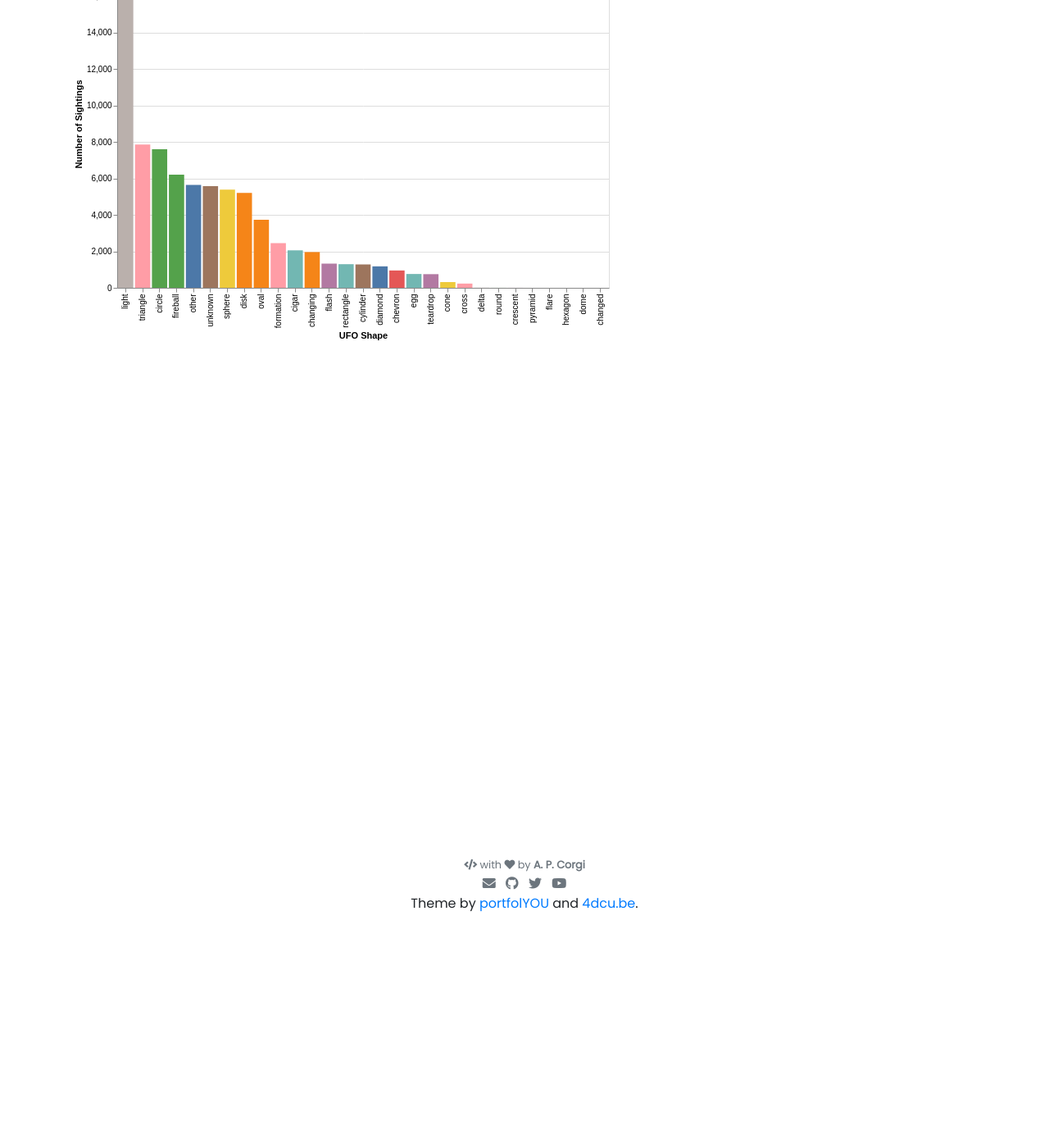
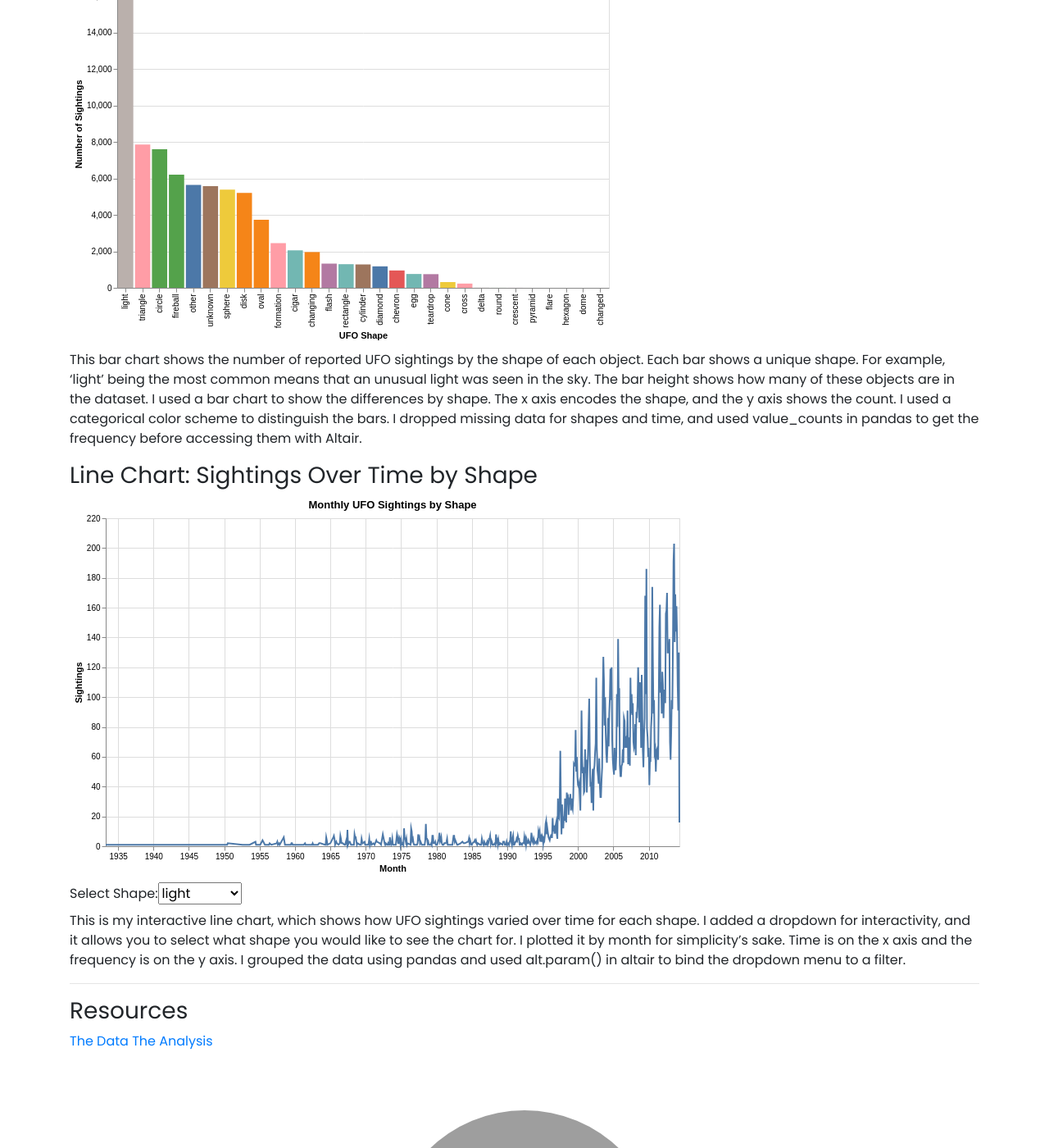
Before and after one commit to jamesjs4/jamesjs4.github.io, a Jekyll site: the page built from pages/index.md, in a window 1280 px wide and 1400 px high, scrolled down 270 px. Shown: the whole window at 82% size. Built offline with Jekyll 4.4.1, drawn with Linux system fonts in a browser that asks for light colours; nearby versions of some CDN libraries; some of the changed text lies outside the part shown; grey boxes are pictures that could not be loaded.

Commit message:
correcting formatting again

```diff
--- a/pages/index.md
+++ b/pages/index.md
@@ -11,12 +11,12 @@
 ## UFO Sightings Visualizations
 
 ### Bar Chart: Sightings by Shape
-<vegachart schema-url="{{ site.baseurl }}/assets/json/shape_bar.json" style="width: 100%" />
+<vegachart schema-url="{{ site.baseurl }}/assets/json/shape_bar.json" style="width: 100%"></vegachart>
 
 This bar chart shows the number of reported UFO sightings by the shape of each object. Each bar shows a unique shape. For example, 'light' being the most common means that an unusual light was seen in the sky. The bar height shows how many of these objects are in the dataset. I used a bar chart to show the differences by shape. The x axis encodes the shape, and the y axis shows the count. I used a categorical color scheme to distinguish the bars. I dropped missing data for shapes and time, and used value_counts in pandas to get the frequency before accessing them with Altair.
 
 ### Line Chart: Sightings Over Time by Shape
-<vegachart schema-url="{{ site.baseurl }}/assets/json/time_chart.json" style="width: 100%" />
+<vegachart schema-url="{{ site.baseurl }}/assets/json/time_chart.json" style="width: 100%"></vegachart>
 
 This is my interactive line chart, which shows how UFO sightings varied over time for each shape. I added a dropdown for interactivity, and it allows you to select what shape you would like to see the chart for. I plotted it by month for simplicity's sake. Time is on the x axis and the frequency is on the y axis. I grouped the data using pandas and used alt.param() in altair to bind the dropdown menu to a filter.
 
```
